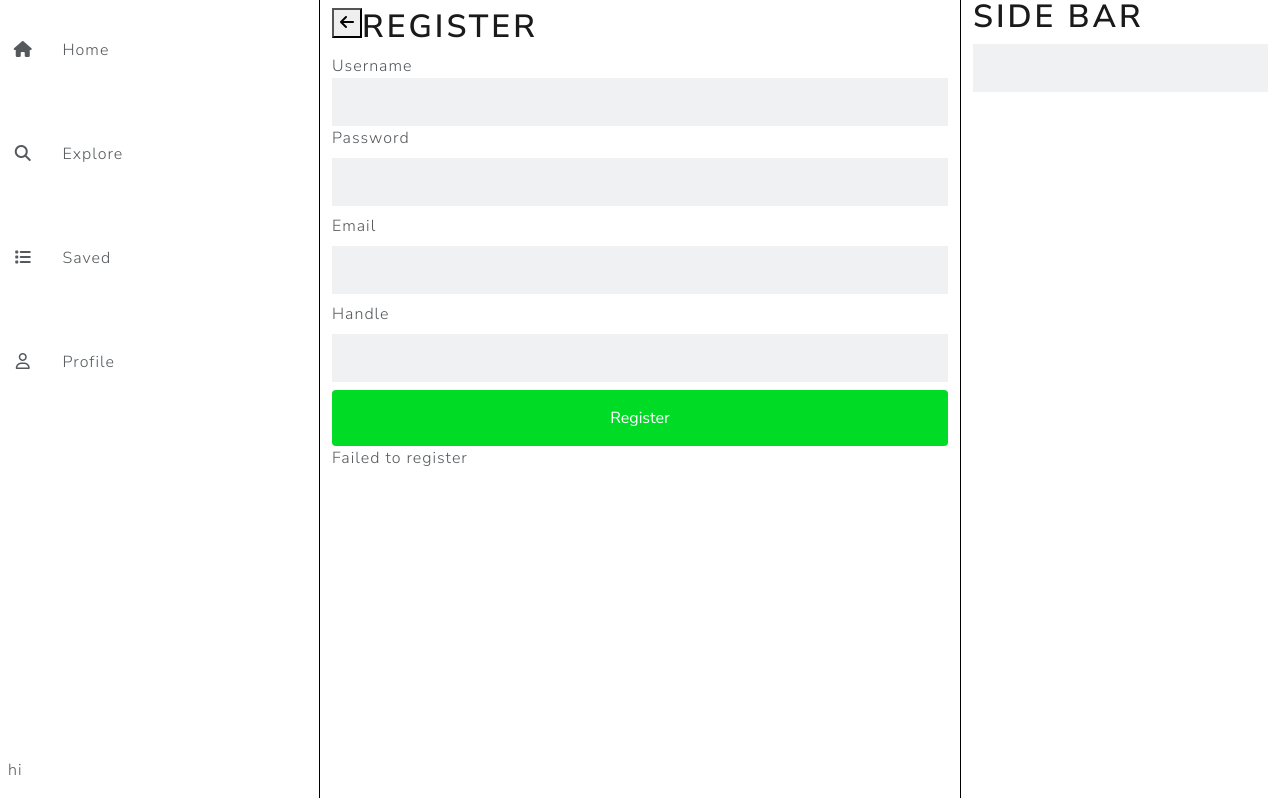
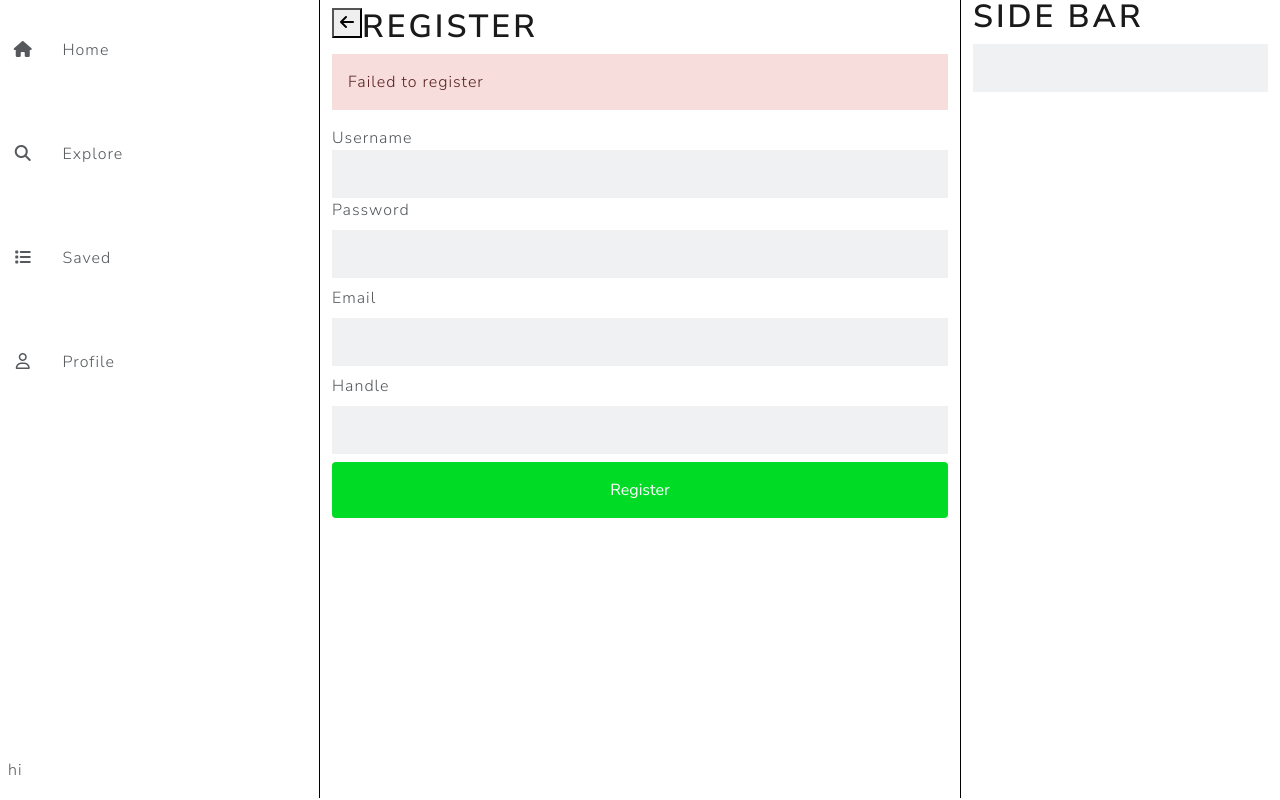
Before and after one commit to toucanfoosh/cs5610-finalproject, a React (Create React App) app: page /register in a window 1280 px wide. Both pictures are taken after a click on the button "Register". Built offline with nearby package versions, Linux system fonts and the light colour scheme; no server answers.

Commit message:
small cahnge ot register

```diff
--- a/src/register/index.js
+++ b/src/register/index.js
@@ -46,6 +46,12 @@ const RegisterScreen = () => {
                 navigate("/login");
             }}><i class="fa-solid fa-arrow-left"></i></button>
             <h1>Register</h1>
+            {
+                error &&
+                <div className="alert alert-danger" role="alert">
+                    {error}
+                </div>
+            }
             <label for="username">Username</label>
             <input onChange={(e) => {
                 setUsername(e.target.value);
@@ -63,7 +69,6 @@ const RegisterScreen = () => {
                 setHandle(e.target.value);
             }} className="mb-2 mt-2 form-control" type="text" id="handle"></input>
             <FancyButton onclick={handleRegister} text="Register" />
-            {error}
         </div>
     )
 };
```
